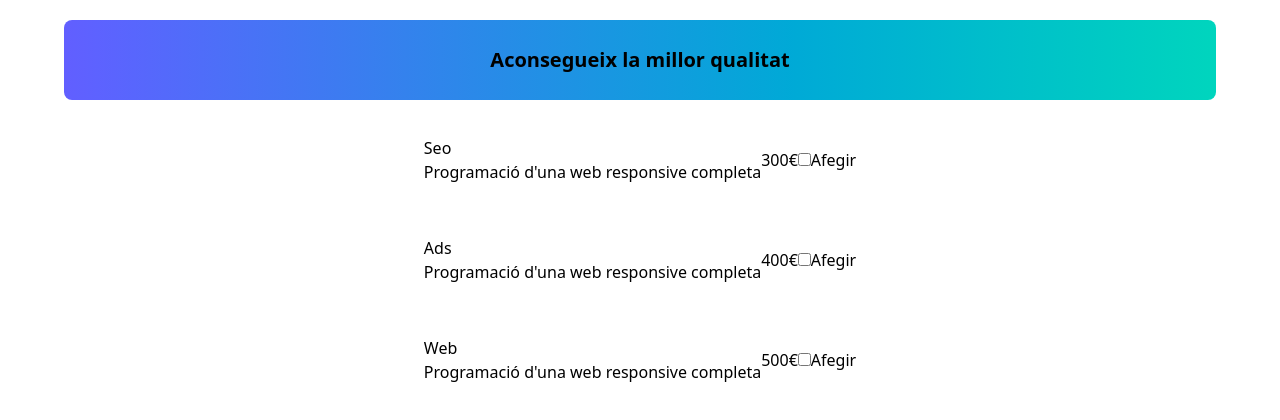
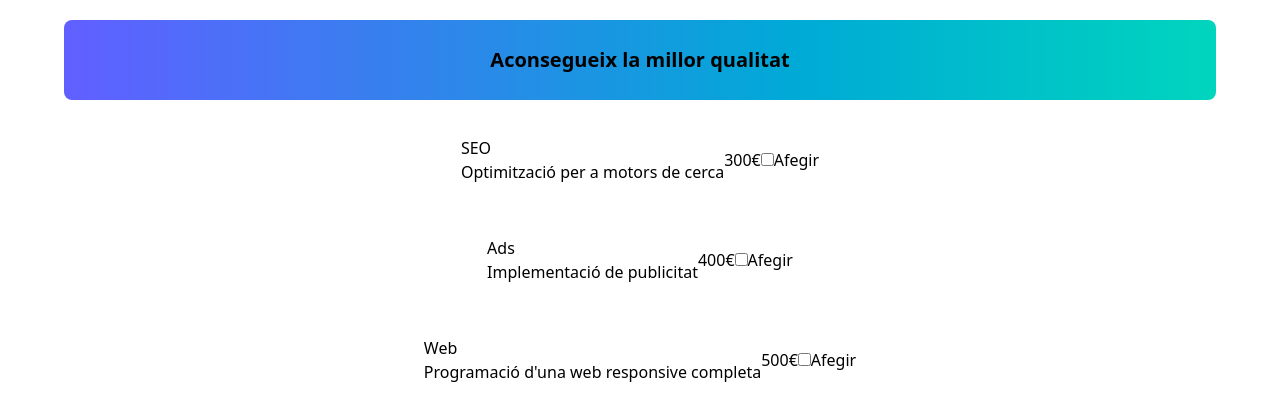
Before and after one commit to gerard-asuncion/sprint-6-react, a React (Vite) app: page / in a window 1280 px wide. Shown: the top 420 px of the page. Built offline with nearby package versions, Linux system fonts and the light colour scheme.

Commit message:
fix: added description field in sections.json

```diff
--- a/src/components/Checkbox.tsx
+++ b/src/components/Checkbox.tsx
@@ -1,6 +1,7 @@
 type Section = {
     id: number,
     section: string,
+    description: string,
     price: number,
     isChecked: boolean,
     isWeb: boolean
@@ -16,7 +17,7 @@ const Checkbox = ({currentSection}: Props) => {
     items-center m-auto mt-5">
         <article>
             <h2>{currentSection.section}</h2>
-            <p>Programació d'una web responsive completa</p>
+            <p>{currentSection.description}</p>
         </article>
         <article>
             {currentSection.price}€
--- a/src/data/sections.json
+++ b/src/data/sections.json
@@ -1,19 +1,22 @@
 [
     {
         "id": 1,
-        "section": "Seo",
+        "section": "SEO",
+        "description": "Optimització per a motors de cerca",
         "price": 300,
         "isChecked": false,
         "isWeb": false
     }, {
         "id": 2,
         "section": "Ads",
+        "description": "Implementació de publicitat",
         "price": 400,
         "isChecked": false,
         "isWeb": false
     }, {
         "id": 3,
         "section": "Web",
+        "description": "Programació d'una web responsive completa",
         "price": 500,
         "isChecked": false,
         "isWeb": true
```
